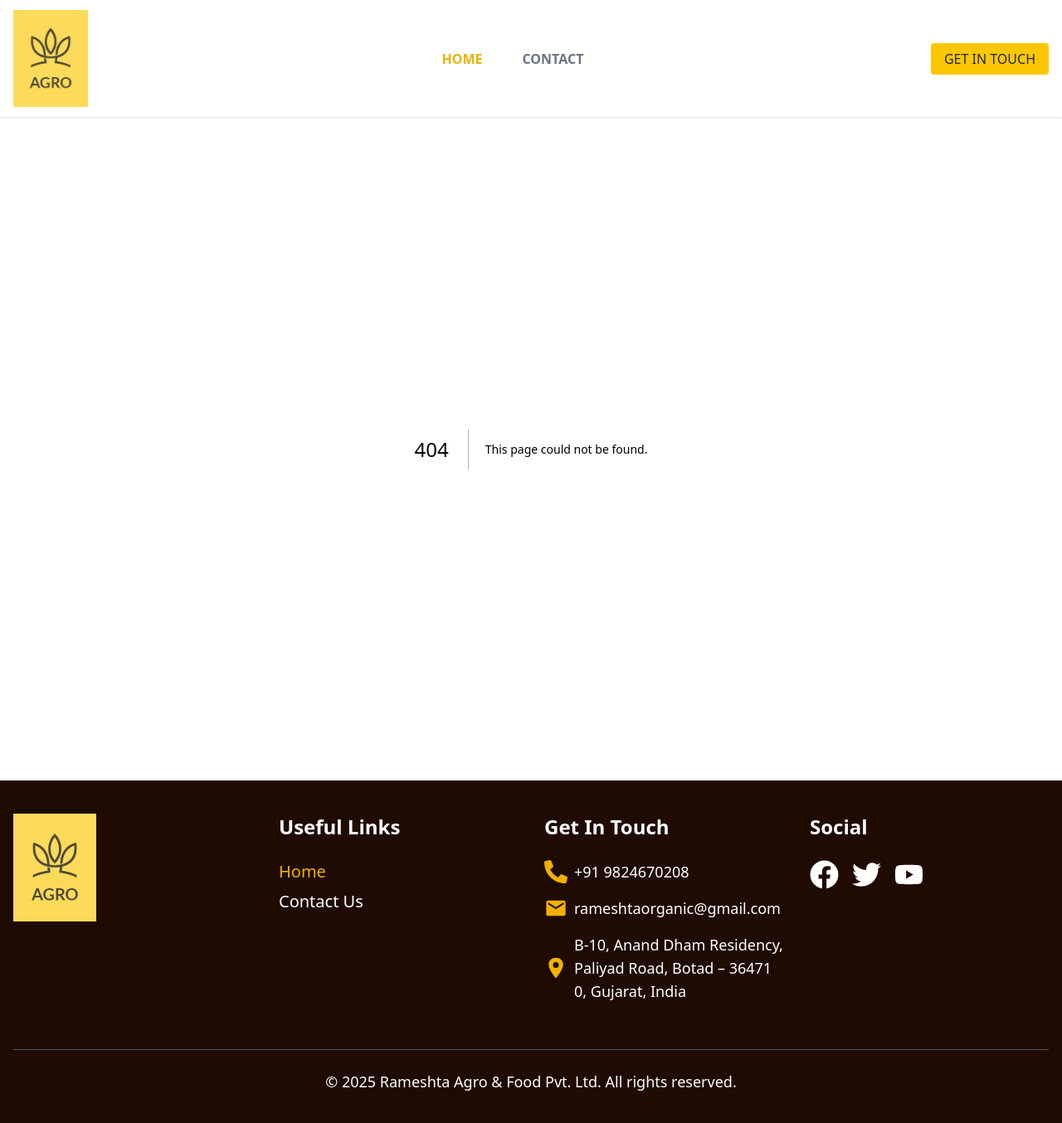
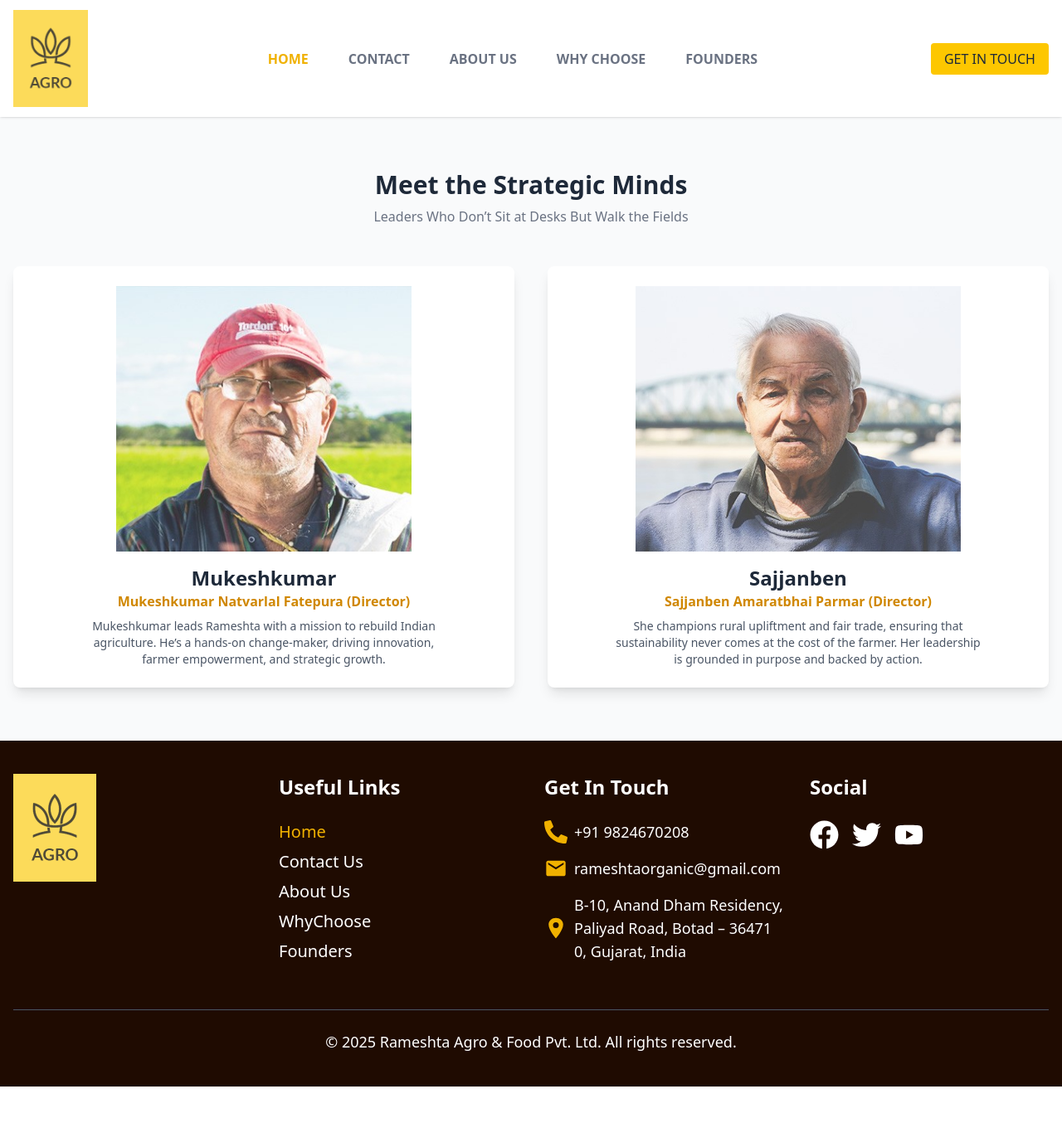
Before and after one commit to adityapandey141/Rameshta-Agro-Food, a Next.js app: page /founder in a window 1280 px wide. Before the commit this address had no page. Shown: the top 1354 px of the page at 83% size. After the commit the page ends 1310 px from the top, so only its background shows below. Built offline with nearby package versions, Linux system fonts and the light colour scheme.

Commit message:
Updations

```diff
--- /dev/null
+++ b/src/app/about-us/page.jsx
@@ -0,0 +1,12 @@
+import React from 'react'
+import AboutSection from '@/components/AboutSection'
+
+const page = () => {
+  return (
+    <div>
+      <AboutSection/>
+    </div>
+  )
+}
+
+export default page
--- /dev/null
+++ b/src/app/founder/page.jsx
@@ -0,0 +1,12 @@
+import React from 'react'
+import Founders from '@/components/Founders'
+
+const page = () => {
+  return (
+    <div>
+      <Founders/>
+    </div>
+  )
+}
+
+export default page
--- /dev/null
+++ b/src/app/why-choose/page.jsx
@@ -0,0 +1,12 @@
+import React from 'react'
+import WhyChooseUs from '@/components/WhyChooseUs'
+
+const page = () => {
+  return (
+    <div>
+      <WhyChooseUs/>
+    </div>
+  )
+}
+
+export default page
--- a/src/components/Founders.jsx
+++ b/src/components/Founders.jsx
@@ -2,8 +2,8 @@
 import React from 'react';
 import Image from 'next/image';
 import { motion } from 'framer-motion';
-import Founder4 from '../assets/founder4.jpg';
-import Founder5 from '../assets/founder5.jpg';
+import Founder4 from '../assets/Founder4.jpg';
+import Founder5 from '../assets/Founder5.jpg';
 
 const Founders = () => {
   const teamMembers = [
@@ -23,7 +23,7 @@ const Founders = () => {
 
   return (
     <section className="py-16 relative overflow-hidden bg-gray-50">
-      <div className="container mx-auto px-4 relative z-10">
+      <div className="max-w-7xl mx-auto px-4 relative z-10">
         <div className="text-center mb-12">
           <h2 className="text-3xl font-bold mb-2 text-gray-800">
             Meet the Strategic Minds
--- a/src/components/HeroSection.jsx
+++ b/src/components/HeroSection.jsx
@@ -25,8 +25,8 @@ const HeroSection = () => {
 
         <div className="flex flex-col items-center justify-center">
           <h1 className="text-3xl sm:text-4xl md:text-5xl lg:text-5xl font-bold mb-6">
-          ORGANIC STARTS HERE
-          WITH US
+          ORGANIC STARTS HERE.
+          WITH US.
           WITH YOU.
           </h1>
 
--- a/src/components/SolutionSection.jsx
+++ b/src/components/SolutionSection.jsx
@@ -3,15 +3,14 @@
 import React from 'react';
 import Link from 'next/link';
 import Image from 'next/image';
-import diet from "../assets/diet.jpg";
+import diet from "../assets/Diet.jpg";
 import OrganicFood from "../assets/OrganicFood.jpg";
 import DietFood from "../assets/DietFood.jpg";
 
 const BlogPosts = [
   {
     id: 1,
-    date: { day: 3, month: 'Dec' },
-    categories: ['DIET', 'TIPS & GUIDES'],
+    date: { day: 1, month: 'Dec' },
     title: 'Training & Knowledge Sharing',
     excerpt: 'We empower farmers through practical training programs that make transitioning to organic farming seamless and effective. Our experts share both traditional wisdom and modern sustainable practices.',
     image: diet,
@@ -19,8 +18,7 @@ const BlogPosts = [
   },
   {
     id: 2,
-    date: { day: 3, month: 'Dec' },
-    categories: ['ORGANIC FOOD', 'TIPS & GUIDES'],
+    date: { day: 2, month: 'Dec' },
     title: 'Quality Resources & Infrastructure',
     excerpt: 'From premium organic seeds to natural fertilisers, we ensure farmers can access everything they need. Our support spans the entire journey, from soil preparation to storage solutions that preserve freshness and quality.',
     image: OrganicFood,
@@ -28,8 +26,7 @@ const BlogPosts = [
   },
   {
     id: 3,
-    date: { day: 2, month: 'Dec' },
-    categories: ['DIET', 'ORGANIC FOOD'],
+    date: { day: 3, month: 'Dec' },
     title: 'Fair Trade & Market Access',
     excerpt: 'We eliminate middlemen and connect farmers directly to markets, ensuring they receive fair prices for their hard work. Our transparent pricing mechanisms provide stability and encourage long-term commitment to organic practices.',
     image: DietFood,
@@ -41,8 +38,8 @@ const SolutionSection = () => {
   return (
     <section className="max-w-7xl mx-auto bg-white py-12 sm:py-16 lg:py-20 px-4 sm:px-6 lg:px-8">
       <div className="text-center mb-12">
-        <h2 className="text-3xl font-bold mb-4 text-gray-800">What We Do</h2>
-        <p className="text-gray-500 max-w-3xl text-lg mx-auto">Support That’s More Than Just Talk</p>
+        <h2 className="text-3xl font-bold mb-4 text-gray-800">Support That’s More Than Just Talk</h2>
+        <p className="text-gray-500 max-w-3xl text-lg mx-auto">What We Do</p>
       </div>
 
       <div className="grid grid-cols-1 sm:grid-cols-2 lg:grid-cols-3 gap-10">
@@ -51,7 +48,6 @@ const SolutionSection = () => {
             key={post.id}
             className="bg-white shadow-md rounded-md overflow-hidden transition duration-300 group hover:shadow-lg"
           >
-
             <div className="relative w-full h-56 sm:h-60 lg:h-72">
               <div className="absolute top-0 left-0 bg-yellow-300 text-center p-2 w-16 h-16 flex flex-col justify-center z-20">
                 <span className="text-2xl font-bold">{post.date.day}</span>
@@ -66,40 +62,15 @@ const SolutionSection = () => {
               />
             </div>
 
-
             <div className="p-6 transition duration-300 ease-in-out">
-
-              <div className="flex flex-wrap text-sm sm:text-lg mb-3">
-                {post.categories.map((category, index) => (
-                  <React.Fragment key={category}>
-                    <span className="text-yellow-500 group-hover:text-green-600 transition-colors duration-300">
-                      {category}
-                    </span>
-                    {index < post.categories.length - 1 && (
-                      <span className="mx-2 text-yellow-500">/</span>
-                    )}
-                  </React.Fragment>
-                ))}
-              </div>
-
-
               <Link href={`/blog/${post.slug}`}>
                 <h3 className="text-xl sm:text-2xl font-bold mb-3 text-gray-800 group-hover:text-yellow-500 transition duration-300 transform group-hover:translate-x-1 cursor-pointer">
                   {post.title}
                 </h3>
               </Link>
-
-
               <p className="text-gray-600 text-lg mb-6 transition duration-300 group-hover:scale-[1.02] cursor-pointer">
                 {post.excerpt}
               </p>
-
-
-              <Link href="/contact-us">
-                <span className="inline-block border border-yellow-400 text-gray-700 hover:bg-yellow-400 hover:text-white px-6 py-2 rounded-full text-sm sm:text-base font-medium transition duration-300 cursor-pointer">
-                  READ MORE
-                </span>
-              </Link>
             </div>
           </div>
         ))}
--- a/src/layout/Footer.jsx
+++ b/src/layout/Footer.jsx
@@ -38,6 +38,21 @@ const Footer = () => {
               <li className="mb-2">
                 <a href="/contact-us" className="hover:text-yellow-500 transition duration-300 text-xl">
                   Contact Us
+                </a>
+              </li>
+              <li className="mb-2">
+                <a href="/about-us" className="hover:text-yellow-500 transition duration-300 text-xl">
+                  About Us
+                </a>
+              </li>
+              <li className="mb-2">
+                <a href="/why-choose" className="hover:text-yellow-500 transition duration-300 text-xl">
+                  WhyChoose
+                </a>
+              </li>
+              <li className="mb-2">
+                <a href="/founder" className="hover:text-yellow-500 transition duration-300 text-xl">
+                  Founders
                 </a>
               </li>
             </ul>
--- a/src/layout/Header.jsx
+++ b/src/layout/Header.jsx
@@ -63,6 +63,15 @@ const Header = () => {
           <Link href="/contact-us" className="text-gray-500 hover:text-[#FF6900] font-bold transition-colors duration-200">
             CONTACT
           </Link>
+          <Link href="/about-us" className="text-gray-500 hover:text-[#FF6900] font-bold transition-colors duration-200">
+            ABOUT US
+          </Link>
+          <Link href="/why-choose" className="text-gray-500 hover:text-[#FF6900] font-bold transition-colors duration-200">
+            WHY CHOOSE
+          </Link>
+          <Link href="/founder" className="text-gray-500 hover:text-[#FF6900] font-bold transition-colors duration-200">
+            FOUNDERS
+          </Link>
         </nav>
 
         <div className="hidden md:block">
```
